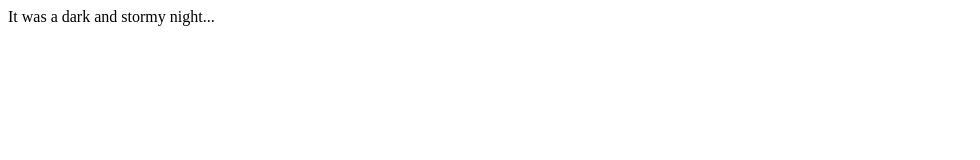
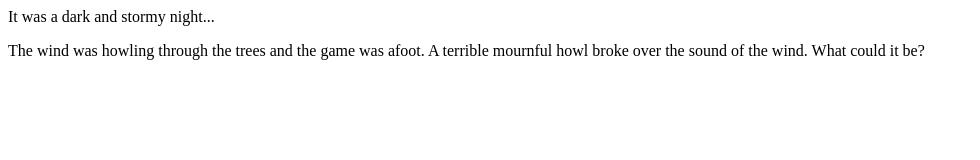
Before and after one commit to fortegren/fireside-story, a plain HTML site: page index.html in a window 1280 px wide. Shown: the whole page, without its empty margins (0-980 px from the left). Drawn offline with Linux system fonts and the light colour scheme.

Commit message:
added second line of story

```diff
--- a/index.html
+++ b/index.html
@@ -1,5 +1,6 @@
 <html>
   <body>
     <p>It was a dark and stormy night...</p>
+    <p>The wind was howling through the trees and the game was afoot. A terrible mournful howl broke over the sound of the wind. What could it be?</p>
   </body>
 </html>
```
